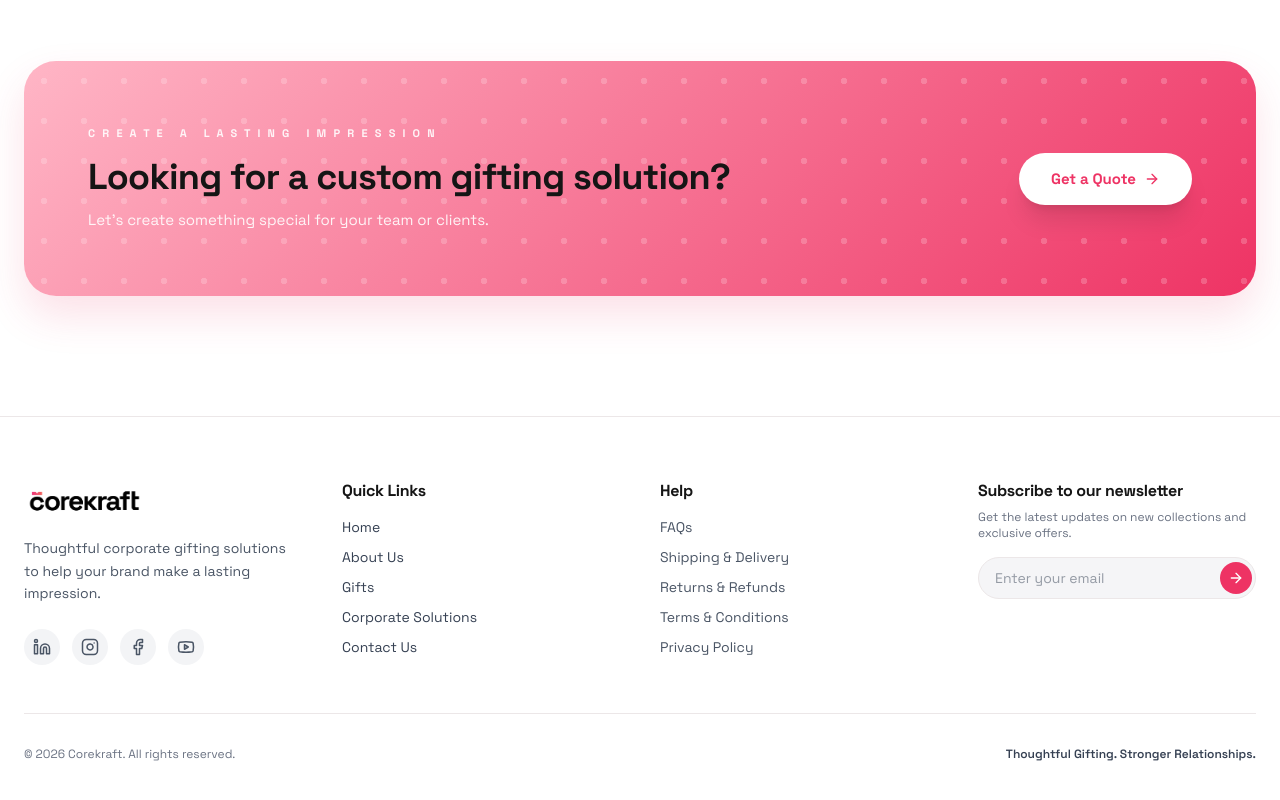
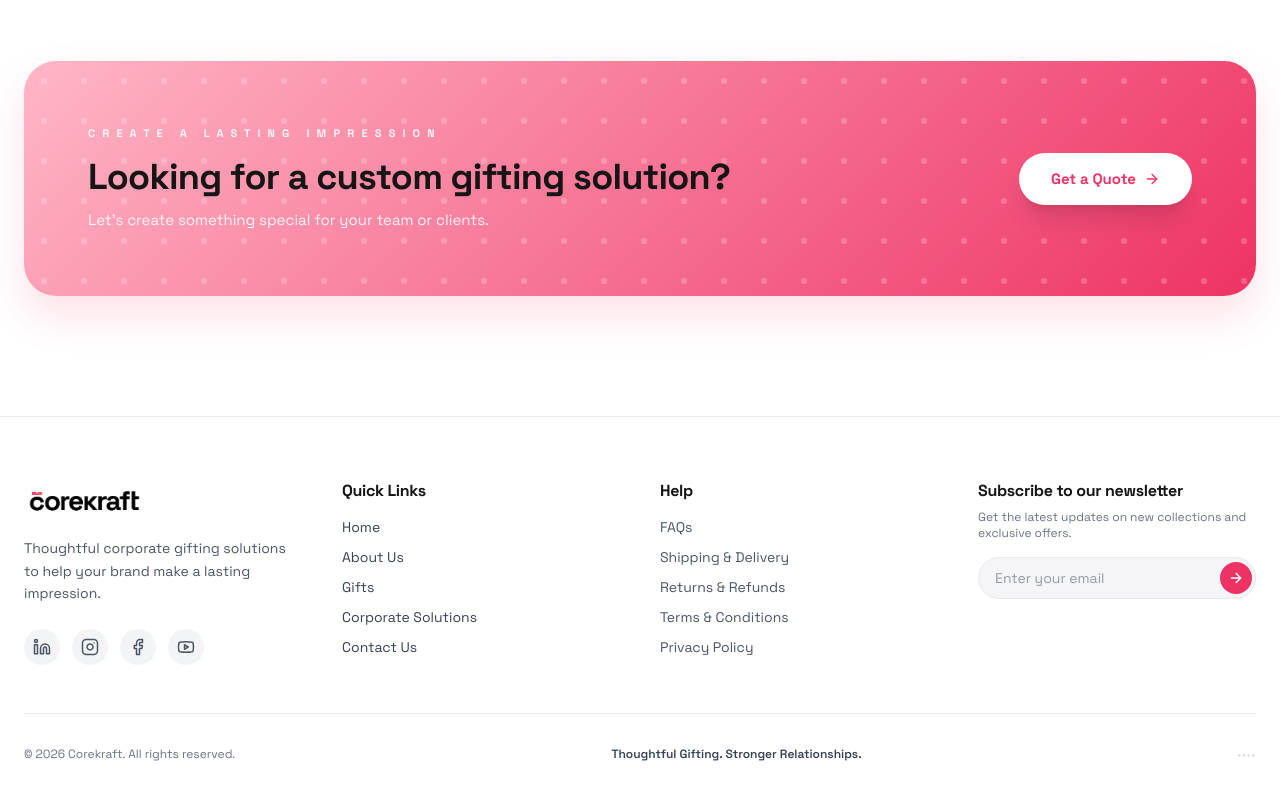
Before and after one commit to Kitemediaconcept-code/corekraft, a React (Vite) app: page / in a window 1280 px wide. Shown: the part 3267-4067 px from the top of the page. Built offline with nearby package versions, Linux system fonts and the light colour scheme; no server answers; the database is empty; the HTML template or start-up script is replaced by a standard one.

Commit message:
feat: Add hidden admin link in footer

```diff
--- a/src/components/Footer.jsx
+++ b/src/components/Footer.jsx
@@ -112,6 +112,13 @@ export default function Footer({ setActivePage, setSelectedCategory }) {
         <div className="pt-8 flex flex-col md:flex-row justify-between items-center gap-4 text-xs text-gray-500">
           <p>© 2026 Corekraft. All rights reserved.</p>
           <p className="font-semibold text-gray-700">Thoughtful Gifting. Stronger Relationships.</p>
+          <button
+            onClick={() => setActivePage('admin')}
+            className="text-gray-300 hover:text-gray-500 transition-colors text-[10px] tracking-widest"
+            title="Admin"
+          >
+            ••••
+          </button>
         </div>
       </div>
     </footer>
```
